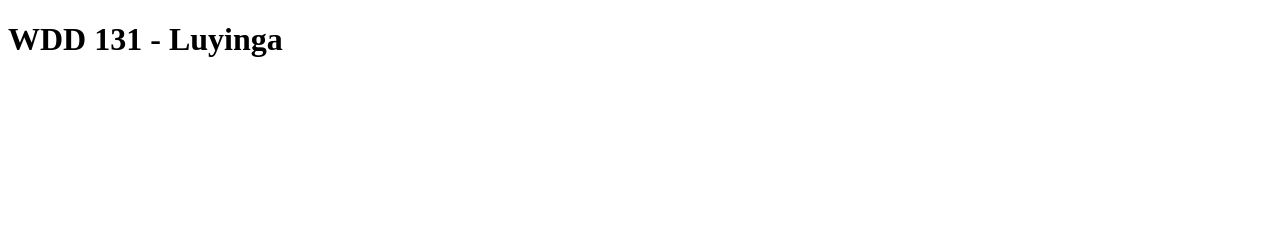
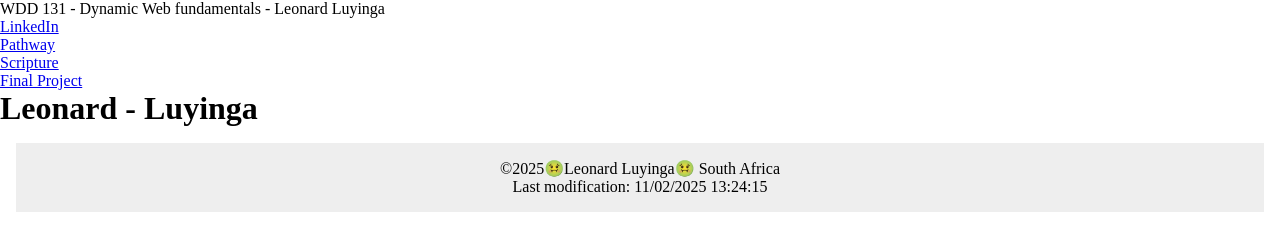
Before and after one commit to luyinga/wdd131, a plain HTML site: page index.html in a window 1280 px wide. Drawn offline with Linux system fonts and the light colour scheme.

Commit message:
Javascript added

```diff
--- a/index.html
+++ b/index.html
@@ -3,9 +3,34 @@
 <head>
     <meta charset="UTF-8">
     <meta name="viewport" content="width=device-width, initial-scale=1.0">
-    <title>WDD 131</title>
+    <title>WDD 131 - Dynamic Web fundamentals | Leonard Luyinga</title>
+    <meta name="description" content="This is Luyinga's WDD131 Home Page">
+    <meta name="author" content="Leonard Luyinga">
+    <link rel="stylesheet" href="styles/base.css">
+    <script src="scripts/getdates.js" defer></script>
 </head>
 <body>
-    <h1>WDD 131 - Luyinga</h1>
+    <header>
+        <span id="course-title">WDD 131 - Dynamic Web fundamentals - Leonard Luyinga</span>
+        <nav>
+            <ul>
+                <li><a href="https://linkedin.com">LinkedIn</a></li>
+                <li><a href="https://byupw.instructor.com">Pathway</a></li>
+                <li><a href="https://www.churchofjesuschrist.org/study/scriptures?lang=eng">Scripture</a></li>
+                <li><a href="project">Final Project</a></li>
+            </ul>
+        </nav>
+    </header>
+    <main>
+        <h1>Leonard - Luyinga</h1>
+        <div class="grid">
+            <section></section>
+            <section></section>
+        </div>
+    </main>
+    <footer>
+        <p>&copy;<span id="currentyear"></span>🤢Leonard Luyinga🤢 South Africa</p>
+        <p id="lastmodified"></p>
+    </footer>
 </body>
 </html>
--- /dev/null
+++ b/scripts/getdates.js
@@ -0,0 +1,4 @@
+const today = new Date().getFullYear();
+document.querySelector("#currentyear").innerHTML = today;
+
+document.getElementById("lastmodified").innerHTML = `Last modification: ${document.lastModified}`;
--- /dev/null
+++ b/styles/base.css
@@ -0,0 +1,12 @@
+* {
+    padding: 0;
+    margin: 0;
+    box-sizing: border-box;
+}
+footer {
+    margin: 1rem;
+    border: 1px solid rgb (0 0 0 / 10%);
+    padding: 1rem;
+    background-color: #eee;
+    text-align: center;
+}
```
Also changed, not shown: images/IMG-20231105-WA0018.jpg (added), images/myphoto.png (added).
